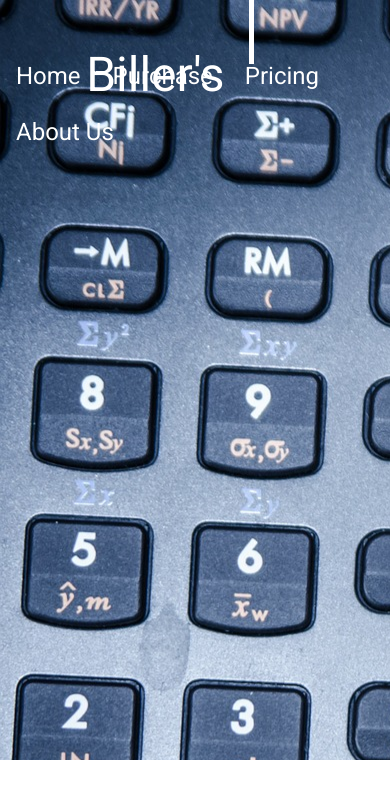
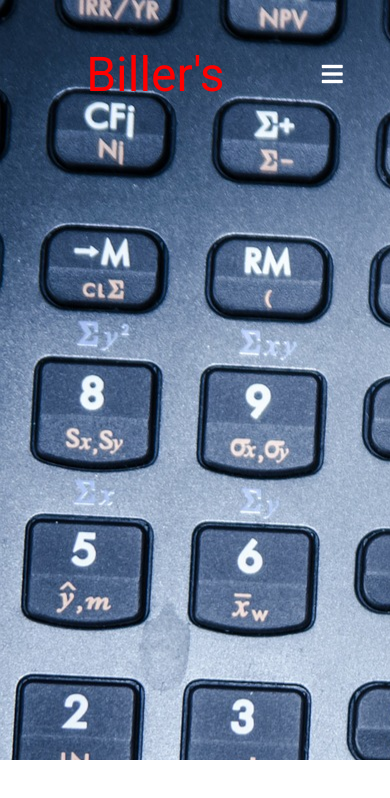
Before and after one commit to PMSwebsolutions/billing, a plain HTML site: page index.html in a window 390 px wide. Drawn offline with Linux system fonts and the light colour scheme.

Commit message:
17-02-2019 00:49

```diff
--- a/css/style.css
+++ b/css/style.css
@@ -6,6 +6,7 @@ body{
 header{
     background-image: url(../images/home.jpg);
     height:90%;
+    background-repeat: no-repeat;
 }
 
 
@@ -22,6 +23,10 @@ header{
     font-family: 'Roboto', sans-serif;
 }
 
+.my-nav > .my-nav-items > ul > .ham{
+    display: none;
+}
+
 .my-nav > .my-nav-items > ul > li {
     float: left;
 }
@@ -32,6 +37,10 @@ header{
     text-align: center;
     padding: 14px 16px;
     text-decoration: none;
+
+}
+.my-nav > .my-nav-items > ul > li > a:hover{
+    border-bottom: 2px solid red;
 }
 
 .my-nav > .my-nav-head > ul {
@@ -52,20 +61,22 @@ header{
 
 .my-nav > .my-nav-head > ul > li > a {
     display: block;
-    color: white;
+    color: red;
     text-align: center;
     padding: 14px 16px;
     text-decoration: none;
 }
 
-.my-nav-items-hover-home{
-    border-left: 5px solid white;
-    height: 4em;
-    position: absolute;
-    top: 0;
-    right: 35%
-}
+
 /*
 .my-nav > .my-nav-items > ul > li > a:hover {
     background-color: #111;
 }*/
+@media only screen and (max-width:1000px){
+    .my-nav > .my-nav-items > ul > li{
+        display: none;
+    }
+    .my-nav > .my-nav-items > ul > .ham{
+        display: block;
+    }
+}
--- a/index.html
+++ b/index.html
@@ -3,6 +3,7 @@
         <title>Billing</title>
         <link href="css/style.css" type="text/css" rel="stylesheet">
         <link href="https://fonts.googleapis.com/css?family=Roboto" rel="stylesheet">
+        <link rel="stylesheet" href="https://use.fontawesome.com/releases/v5.7.2/css/all.css" integrity="sha384-fnmOCqbTlWIlj8LyTjo7mOUStjsKC4pOpQbqyi7RrhN7udi9RwhKkMHpvLbHG9Sr" crossorigin="anonymous">
     </head>
 
     <body>
@@ -14,9 +15,8 @@
                     </ul>
                 </div>
                 <div class="my-nav-items">
-                    <div class="my-nav-items-hover-home"></div>
                     <ul>
-
+                        <li class="ham"><a><i class="fas fa-bars"></i></a></li>
                         <li><a class="active" href="#home">Home</a></li>
                         <li><a href="#news">Purchase</a></li>
                         <li><a href="#contact">Pricing</a></li>
```
